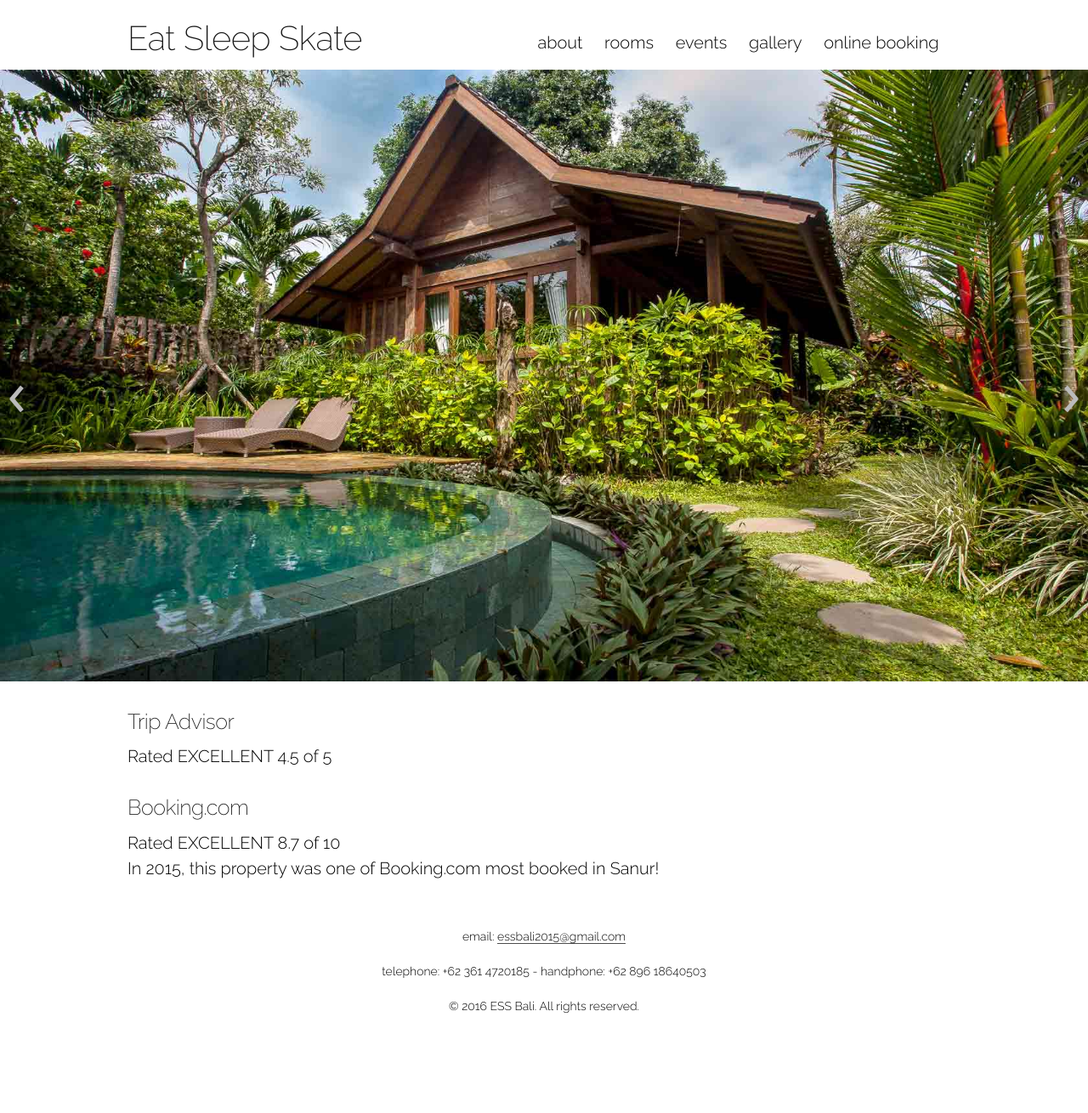
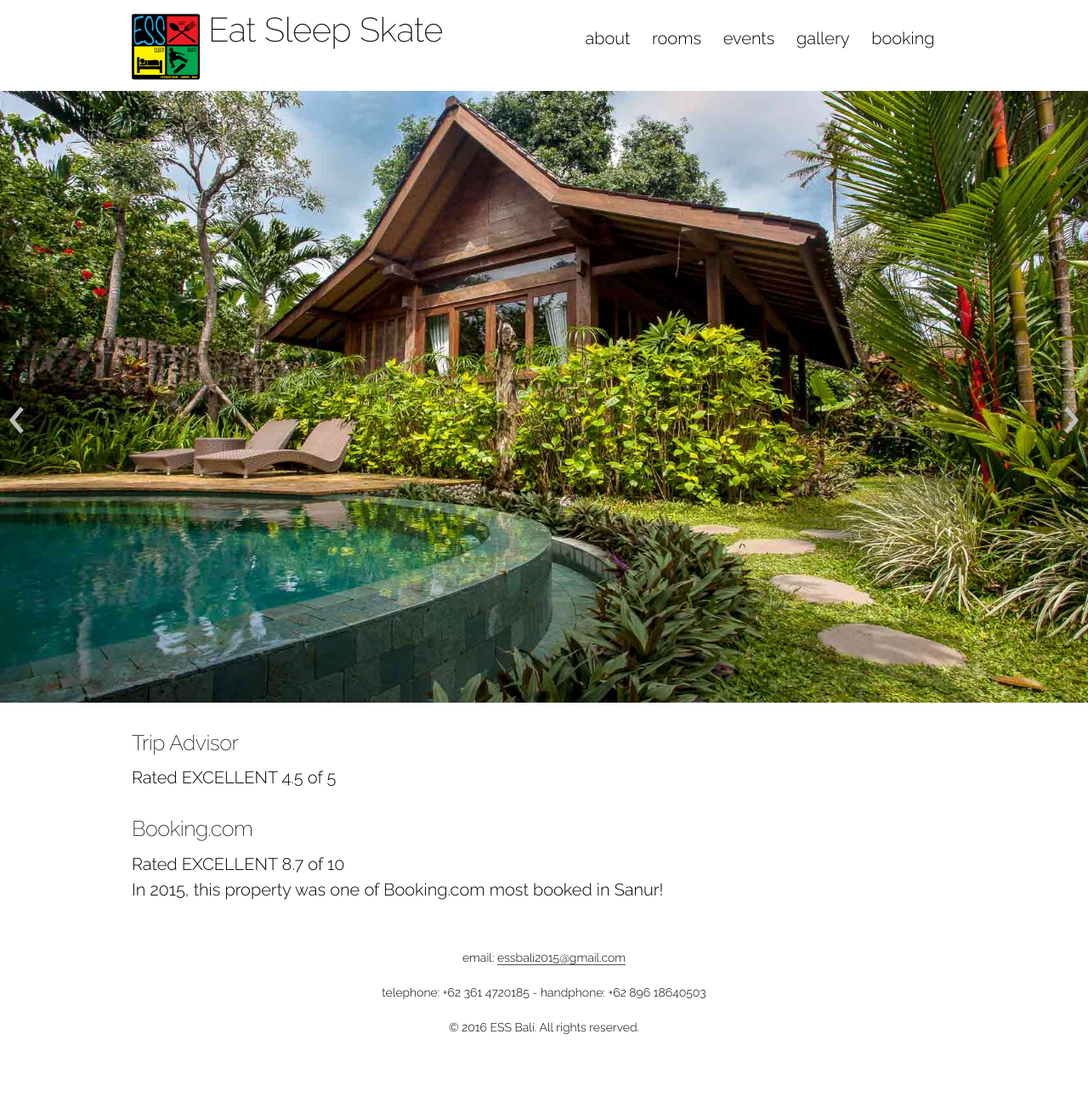
Before and after one commit to toybreaker/ess, a Jekyll site: the page built from index.md, in a window 1280 px wide. Shown: the whole page at 85% size. Built offline with Jekyll 4.4.1, drawn with Linux system fonts in a browser that asks for light colours; before the commit the page ends 1285 px from its top, so only the background shows below that.

Commit message:
logo setup

```diff
--- a/_includes/menu.html
+++ b/_includes/menu.html
@@ -9,7 +9,7 @@
   {% endfor %}
 
   <li>
-    <a target="_blank" href="{{site.booking}}"><span class="hide_on_small">online</span> booking</a>
+    <a target="_blank" href="{{site.booking}}">booking</a>
   </li>
 
 </ul>
--- a/_sass/_base.scss
+++ b/_sass/_base.scss
@@ -163,13 +163,13 @@ h4, h5, h6 {
 .bungkus {
   height: 100vh;
   position: relative;
-  padding: 1rem 0;
+  padding: .75rem 0;
 }
 
 .container {
   margin: 0 auto;
-  padding-left: .5rem;
-  padding-right: .5rem;
+  padding-left: .75rem;
+  padding-right: .75rem;
   max-width: 1000px;
 }
 
--- a/_sass/_header.scss
+++ b/_sass/_header.scss
@@ -1,10 +1,20 @@
 .header {
   width: 100%;
+  margin-bottom: .5rem;
   .ess_logo {
-    display: none;
+    width: 100%;
+    height: 80px;
     @include media( "screen", ">minWidth") {
+      display: inline;
       float: left;
       width: 80px;
+      margin-right: 10px;
+    }
+  }
+  h1 {
+    line-height: 1;
+    @include media( "screen", ">bp1Width") {
+      white-space: nowrap;
     }
   }
   a {
```
